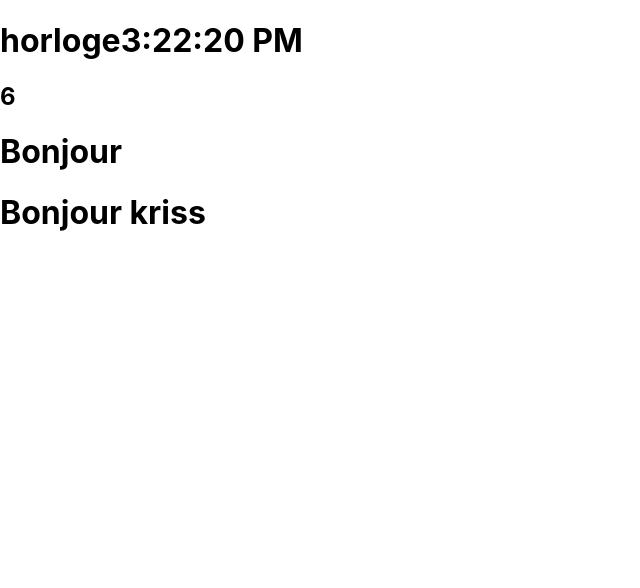
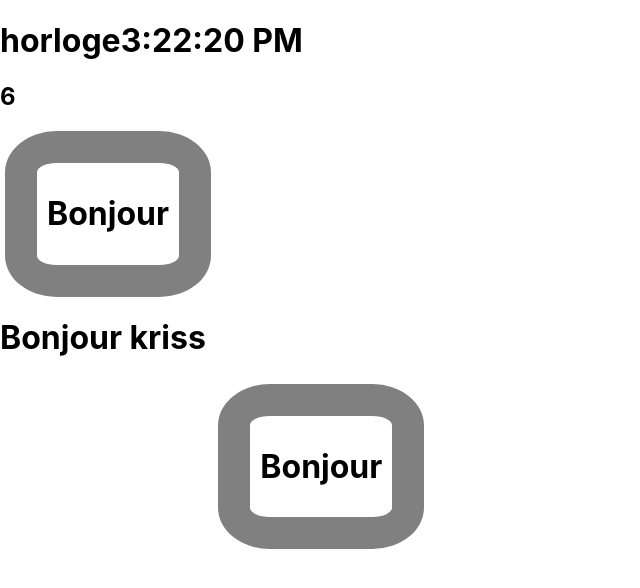
Before and after one commit to lion92/contact, a React (Create React App) app: page / in a window 1280 px wide. Shown: the top 588 px of the page, without its empty margins (0-640 px from the left). Built offline with nearby package versions, Linux system fonts and the light colour scheme.

Commit message:
container CVkriss

```diff
--- /dev/null
+++ b/src/container/ContainerCV.js
@@ -0,0 +1,14 @@
+import React, { Component } from 'react';
+import './ContainerPrincipal.css'
+import Welcome from '../../src/helloWorld'
+class ContainerCV extends Component{
+    render() {
+      return <>
+      <div id="Principal">
+
+        <Welcome/>
+      </div>
+      </>;
+    }
+  }
+  export default ContainerCV
--- /dev/null
+++ b/src/container/ContainerPrincipal.css
@@ -0,0 +1,15 @@
+#Principal{
+    display:grid;
+    grid-template-columns: 1fr 4fr 1fr;
+
+}
+.titre{
+    padding: 10px;
+    margin: 5px;
+    grid-column-start: 2;
+    grid-column-end: 2;
+    justify-self: left;
+    border-radius: 25%;
+    border: solid 2em  gray;
+
+}
--- a/src/helloWorld.js
+++ b/src/helloWorld.js
@@ -1,9 +1,11 @@
 import React, { Component } from 'react';
 import './helloWorld.css'
-class Welcome extends Component{
-    render() {
+const Welcome =(props)=>{
+    {
       return <>
+      <div class="titre">
       <h1>Bonjour</h1>
+      </div>
       </>;
     }
   }
--- a/src/index.js
+++ b/src/index.js
@@ -5,13 +5,14 @@ import App from './App';
 import reportWebVitals from './reportWebVitals';
 import Welcome from '../src/helloWorld'
 import Horloge from '../src/Horloge'
+import ContainerCV from'../src/container/ContainerCV'
 ReactDOM.render(
 
   <React.StrictMode>
     <Horloge/>
     <Welcome/>
     <App nom=" kriss"/>
-
+    <ContainerCV/>
 
   </React.StrictMode>,
   document.getElementById('root')
```
Also changed, not shown: 1 other file (tests, documents, lock files or other folders).
